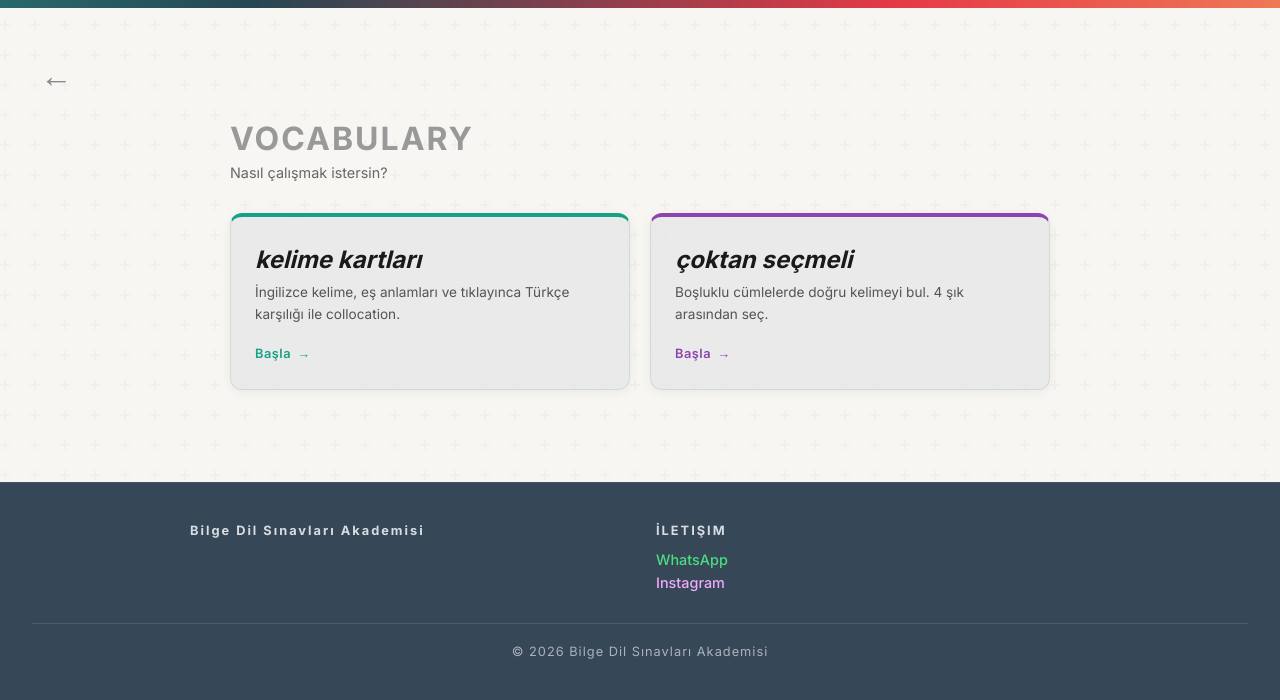
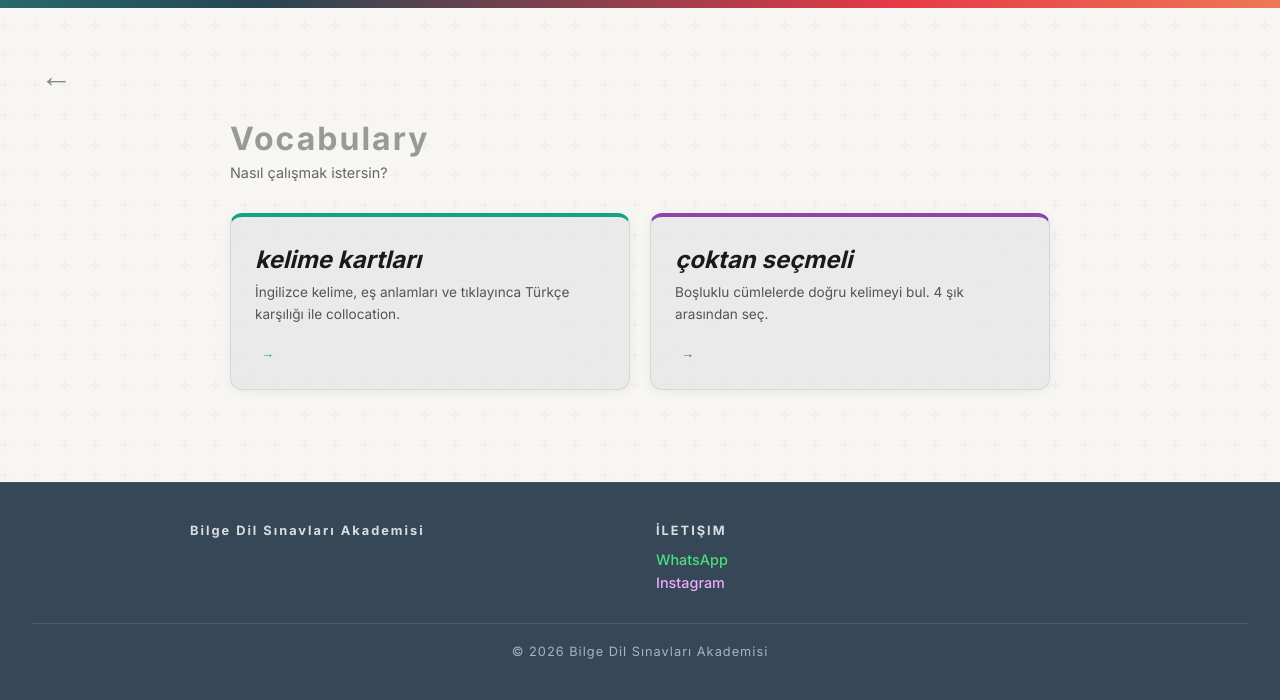
Before and after one commit to yazmaned/ebbweb, a Django app: template templates/vocabulary/home.html in a window 1280 px wide. Shown: the part 100-800 px from the top of the page. Run offline with Django 5.2, Linux system fonts and the light colour scheme; the template is opened without the code that fills it, so the values that code supplies are empty.

Commit message:
lowercase_VOCAB

```diff
--- a/templates/vocabulary/home.html
+++ b/templates/vocabulary/home.html
@@ -8,7 +8,7 @@
 
 <div style="max-width:820px; margin:0 auto;">
     <div style="margin-bottom:2rem;">
-        <div style="font-size:2rem; font-weight:700; text-transform:uppercase; letter-spacing:2px; color:#999; margin-bottom:0.4rem;">Vocabulary</div>
+        <div style="font-size:2rem; font-weight:700; letter-spacing:2px; color:#999; margin-bottom:0.4rem;">Vocabulary</div>
         <p style="color:#666; font-size:0.9rem;">Nasıl çalışmak istersin?</p>
     </div>
 
@@ -23,7 +23,7 @@
                 <p style="color:#555; font-size:0.85rem; line-height:1.6; margin-bottom:1.25rem;">İngilizce kelime, eş anlamları ve tıklayınca Türkçe karşılığı ile collocation.</p>
 
                 <div style="display:flex; align-items:center; gap:0.4rem; color:#16a085; font-size:0.8rem; font-weight:600; letter-spacing:0.5px;">
-                    <span>Başla</span>
+                    <span></span>
                     <span>→</span>
                 </div>
             </div>
@@ -38,7 +38,7 @@
                 <p style="color:#555; font-size:0.85rem; line-height:1.6; margin-bottom:1.25rem;">Boşluklu cümlelerde doğru kelimeyi bul. 4 şık arasından seç.</p>
 
                 <div style="display:flex; align-items:center; gap:0.4rem; color:#8e44ad; font-size:0.8rem; font-weight:600; letter-spacing:0.5px;">
-                    <span>Başla</span>
+                    <span></span>
                     <span>→</span>
                 </div>
             </div>
```
